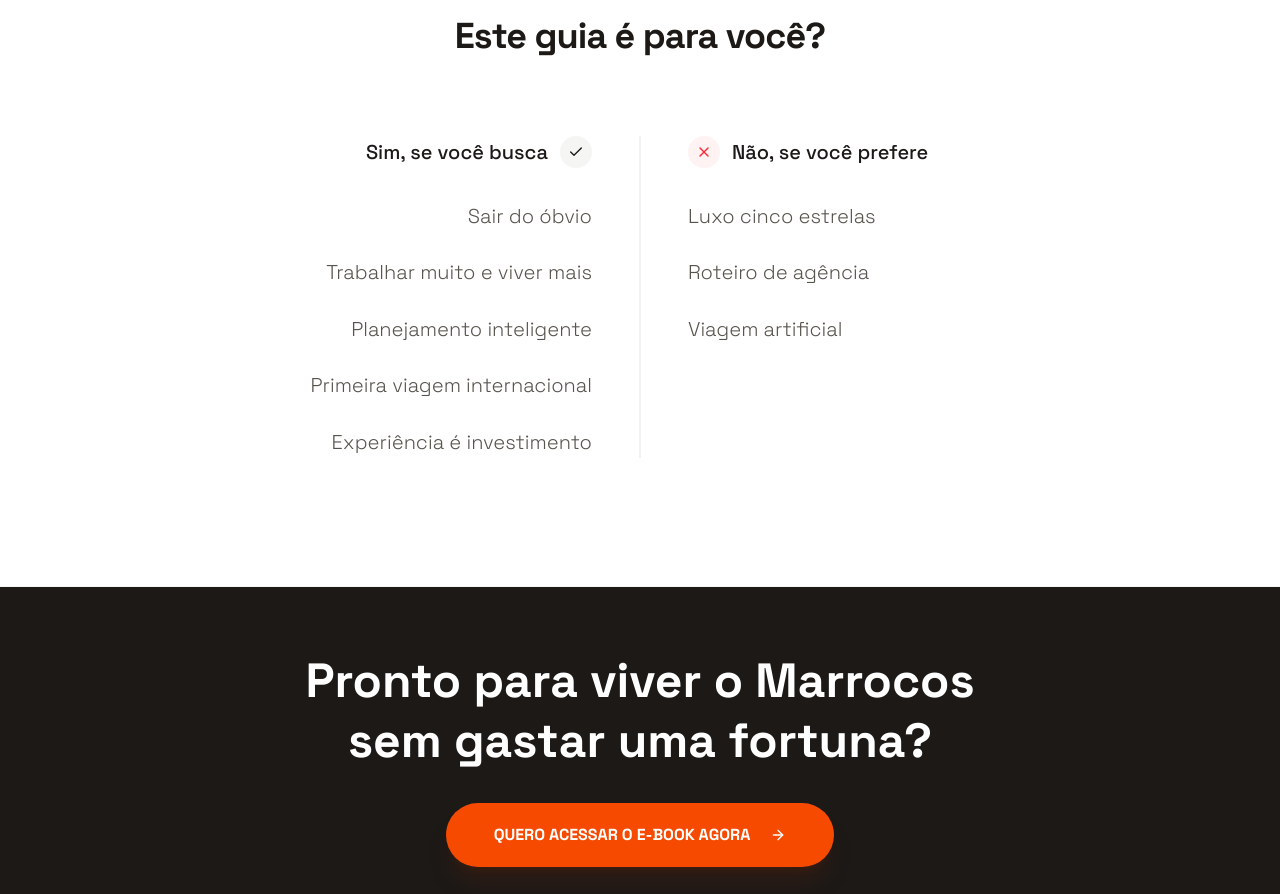
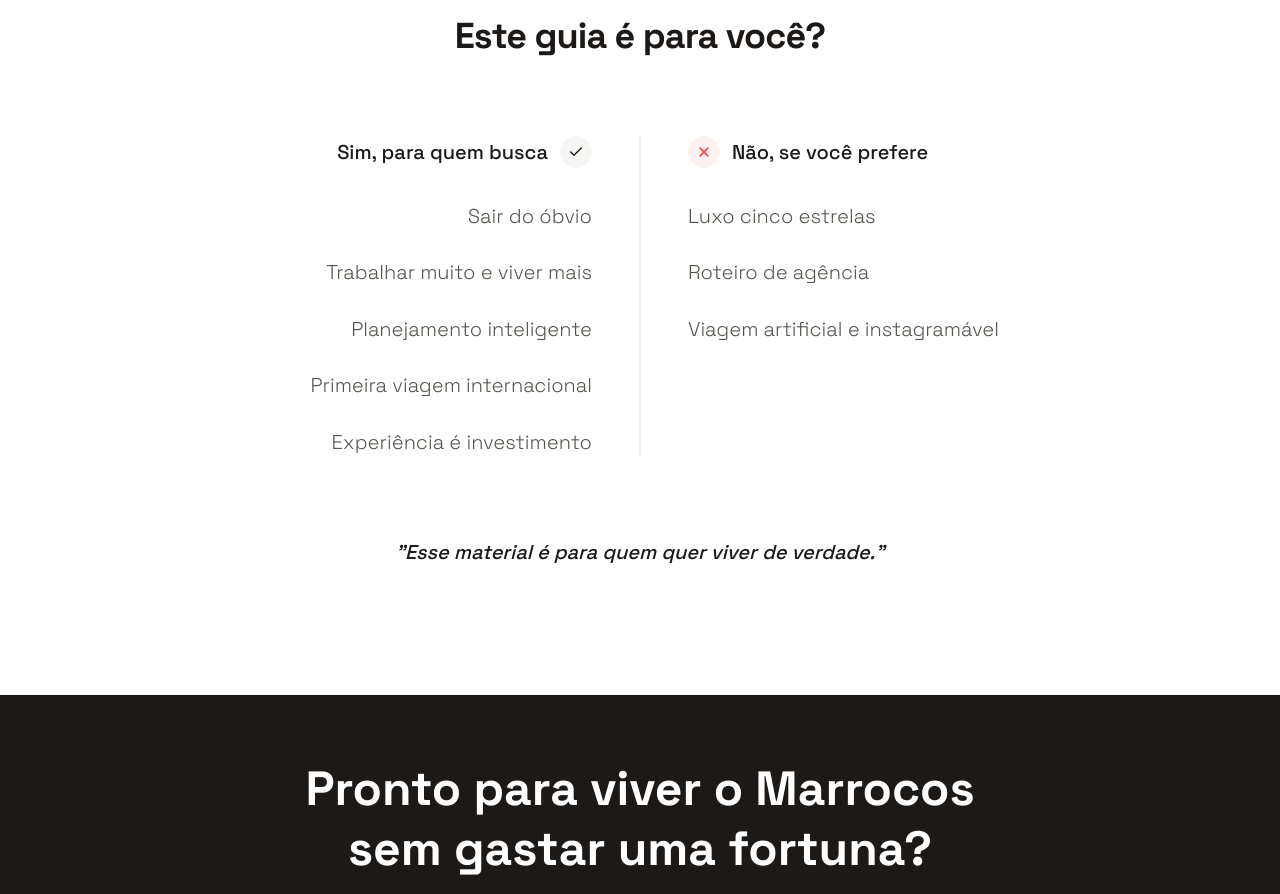
Before and after one commit to grupomerci/jo-marrocos-lp, a React (Vite) app: page / in a window 1280 px wide. Shown: the part 4760-5654 px from the top of the page. Built offline with nearby package versions, Linux system fonts and the light colour scheme; a web font is replaced by a local one.

Commit message:
fix: visual adjusts

```diff
--- a/src/components/TargetAudience.tsx
+++ b/src/components/TargetAudience.tsx
@@ -13,7 +13,7 @@ export default function TargetAudience() {
   const notForWhom = [
     "Luxo cinco estrelas",
     "Roteiro de agência",
-    "Viagem artificial"
+    "Viagem artificial e instagramável"
   ];
 
   return (
@@ -34,7 +34,7 @@ export default function TargetAudience() {
           {/* Left Side - Positive */}
           <div className="flex flex-col items-center md:items-end text-center md:text-right">
             <h3 className="text-xl font-medium text-stone-900 mb-8 flex items-center gap-3">
-              <span className="text-stone-900">Sim, se você busca</span>
+              <span className="text-stone-900">Sim, para quem busca</span>
               <div className="w-8 h-8 rounded-full bg-stone-100 flex items-center justify-center">
                 <Check className="w-4 h-4 text-stone-900" />
               </div>
@@ -68,6 +68,12 @@ export default function TargetAudience() {
           </div>
 
         </div>
+
+        <div className="text-center mt-20">
+          <p className="text-xl font-medium text-stone-900 italic">
+            "Esse material é para quem quer viver de verdade."
+          </p>
+        </div>
       </div>
     </section>
   );
```
